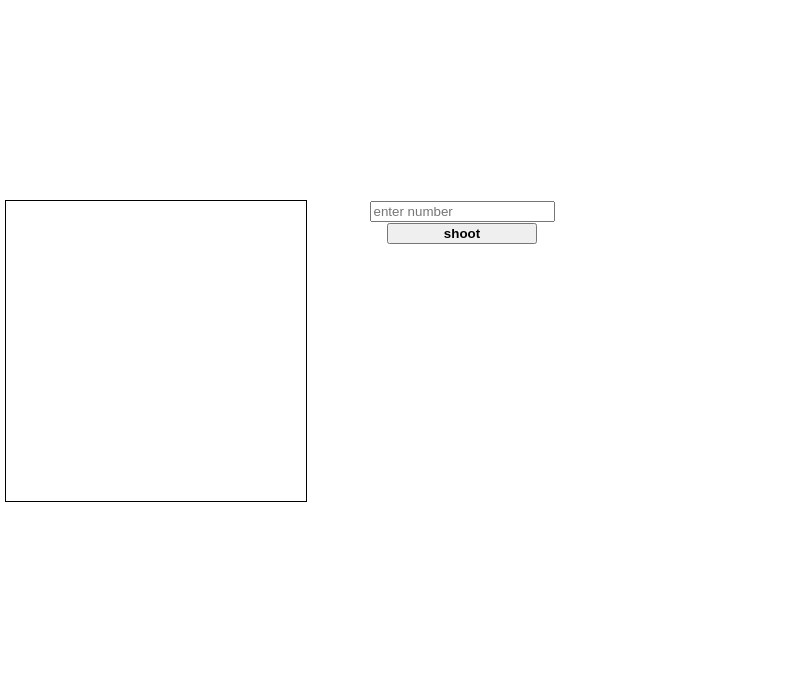
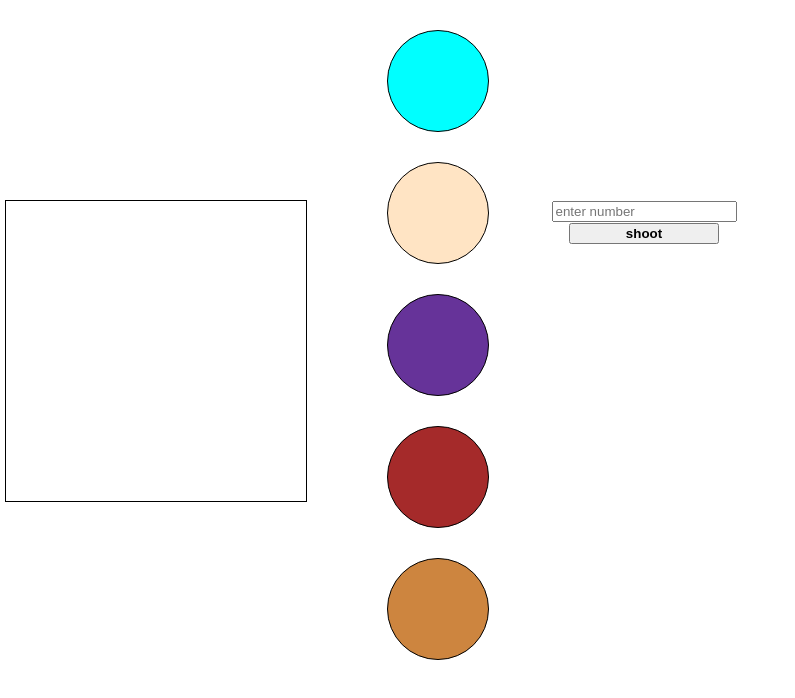
Before and after one commit to sachinrawagent/Syngenta-Assignment, a React (Create React App) app: page / in a window 1280 px wide. Shown: the top 698 px of the page, without its empty margins (0-795 px from the left). Built offline with nearby package versions, Linux system fonts and the light colour scheme.

Commit message:
displaying the ballon in inner div and after clicking realocating the original position

```diff
--- a/src/App.css
+++ b/src/App.css
@@ -22,6 +22,15 @@
   margin-left: 5px;
   height: 300px;
   width: 300px;
+}
+.ballons {
+  height: 50px;
+  width: 50px;
+  border: 1px solid black;
+  border-radius: 50%;
+  margin-top: 10px;
+  margin-left: 10px;
+  color: transparent;
 }
 #c1{
   background-color: aqua;
--- a/src/Components/Ballon.jsx
+++ b/src/Components/Ballon.jsx
@@ -60,7 +60,13 @@ function Ballon({
           </>
         ))}
     </div>
-
+      <div>
+        <div id={c1.color === "c1" ? "d1" : "c1"} className="ballon"></div>
+        <div id={c2.color === "c2" ? "d2" : "c2"} className="ballon"></div>
+        <div id={c3.color === "c3" ? "d3" : "c3"} className="ballon"></div>
+        <div id={c4.color === "c4" ? "d4" : "c4"} className="ballon"></div>
+        <div id={c5.color === "c5" ? "d5" : "c5"} className="ballon"></div>
+      </div>
     </>
 
   )
```
